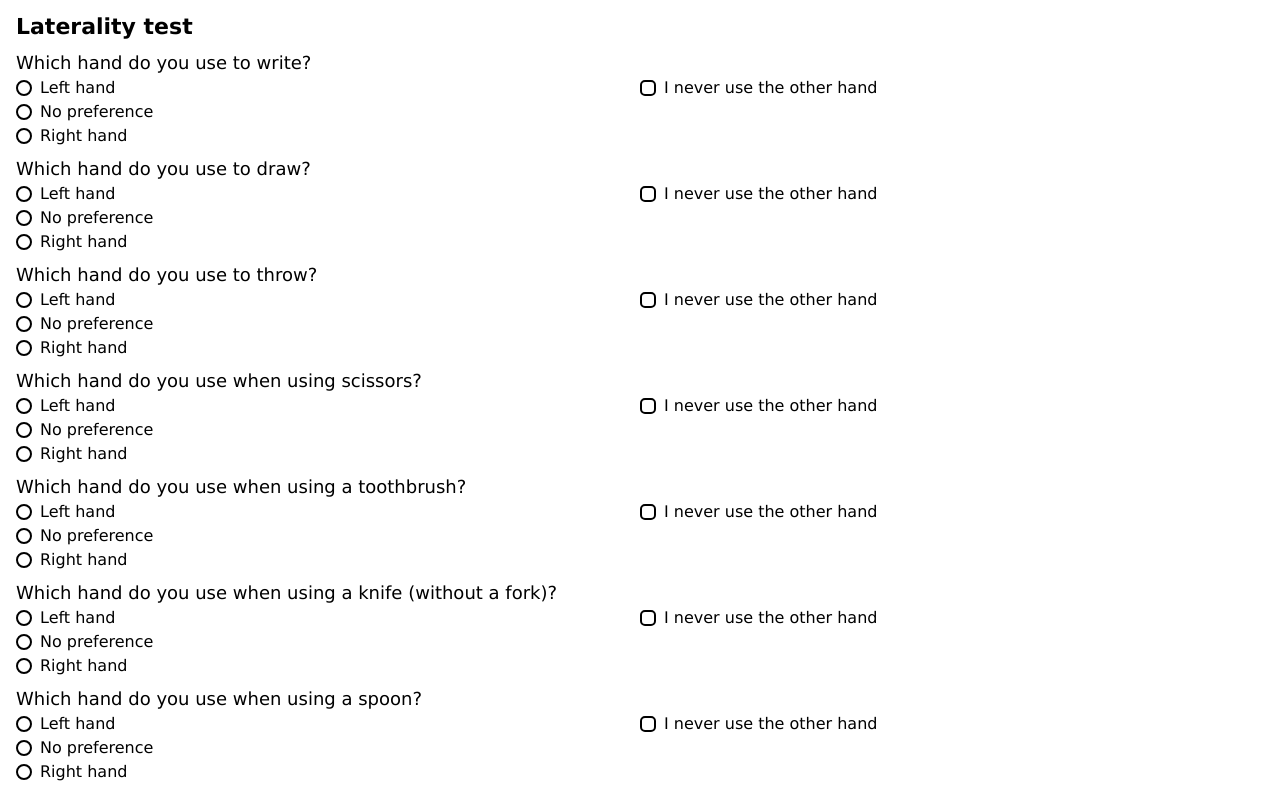
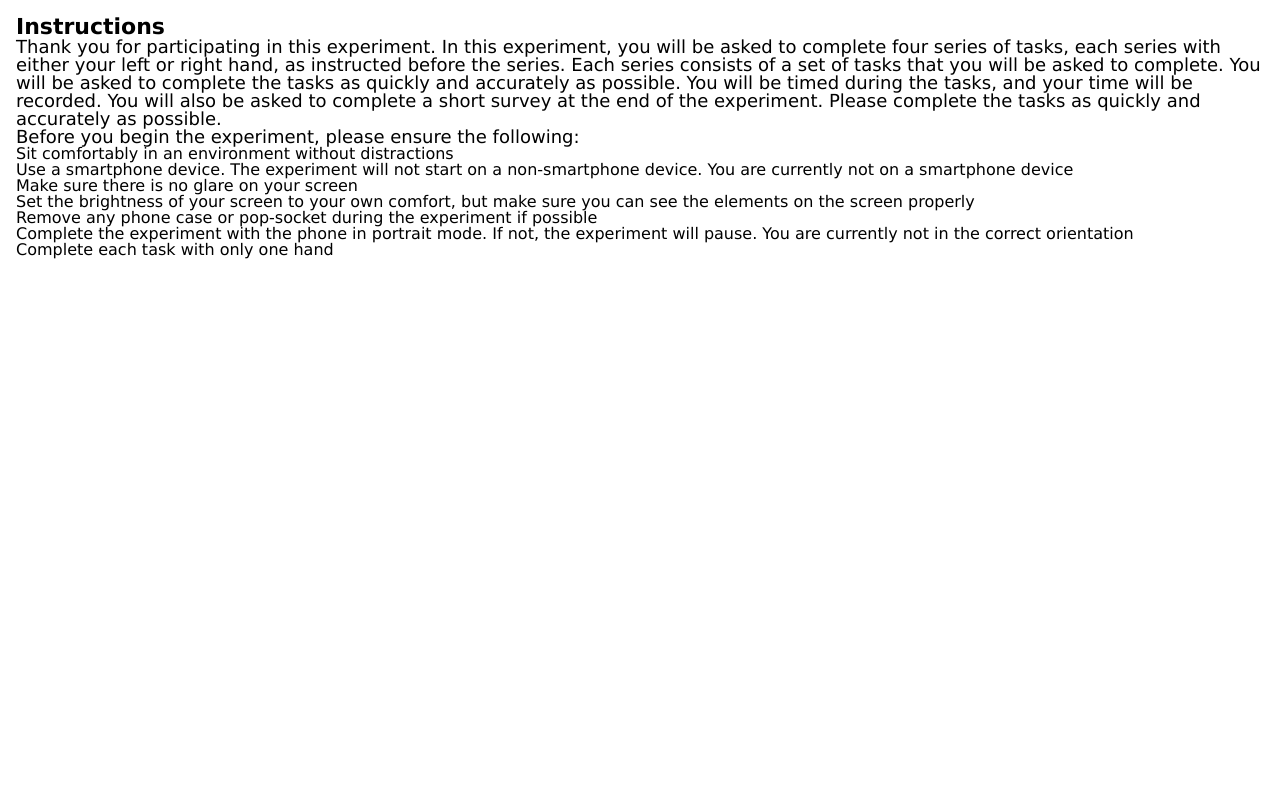
Before and after one commit to TiekieWiki/Thesis-Experiment, a Vue app in the folder thesis-experiment/: page / in a window 1280 px wide. Shown: the top 795 px of the page. Built offline with nearby package versions, Linux system fonts and the light colour scheme.

Commit message:
Check if correct device and orientation

```diff
--- a/thesis-experiment/src/components/start/StartInstructions.vue
+++ b/thesis-experiment/src/components/start/StartInstructions.vue
@@ -0,0 +1,45 @@
+<template>
+  <div class="start-instructions">
+    <h1>Instructions</h1>
+    <p>
+      Thank you for participating in this experiment. In this experiment, you
+      will be asked to complete four series of tasks, each series with either
+      your left or right hand, as instructed before the series. Each series
+      consists of a set of tasks that you will be asked to complete. You will be
+      asked to complete the tasks as quickly and accurately as possible. You
+      will be timed during the tasks, and your time will be recorded. You will
+      also be asked to complete a short survey at the end of the experiment.
+      Please complete the tasks as quickly and accurately as possible.
+    </p>
+    <p>Before you begin the experiment, please ensure the following:</p>
+    <ul>
+      <li>Sit comfortably in an environment without distractions</li>
+      <li>
+        Use a smartphone device. The experiment will not start on a
+        non-smartphone device. You are currently
+        {{ correctDeviceType() ? '' : 'not' }} on a smartphone device
+      </li>
+      <li>Make sure there is no glare on your screen</li>
+      <li>
+        Set the brightness of your screen to your own comfort, but make sure you
+        can see the elements on the screen properly
+      </li>
+      <li>
+        Remove any phone case or pop-socket during the experiment if possible
+      </li>
+      <li>
+        Complete the experiment with the phone in portrait mode. If not, the
+        experiment will pause. You are currently
+        {{ correctScreenOrientation() ? '' : 'not' }} in the correct orientation
+      </li>
+      <li>Complete each task with only one hand</li>
+    </ul>
+  </div>
+</template>
+
+<script setup lang="ts">
+import {
+  correctDeviceType,
+  correctScreenOrientation,
+} from '@/utils/logic/checkPhone'
+</script>
--- a/thesis-experiment/src/utils/logic/checkPhone.ts
+++ b/thesis-experiment/src/utils/logic/checkPhone.ts
@@ -0,0 +1,25 @@
+/**
+ * Check if the device is a mobile device
+ * @returns boolean of whether the device is a mobile device
+ */
+export function correctDeviceType(): boolean {
+  const regex =
+    /Mobi|Android|webOS|iPhone|iPad|iPod|BlackBerry|IEMobile|Opera Mini/i
+  if (regex.test(navigator.userAgent)) {
+    return true
+  } else {
+    return false
+  }
+}
+
+/**
+ * Check if the screen orientation is correct
+ * @returns boolean of whether the screen orientation is correct
+ */
+export function correctScreenOrientation(): boolean {
+  if (window.innerHeight > window.innerWidth) {
+    return true
+  } else {
+    return false
+  }
+}
--- a/thesis-experiment/src/views/StartView.vue
+++ b/thesis-experiment/src/views/StartView.vue
@@ -1,7 +1,7 @@
 <template>
-  <main class="start"><LateralityTest /></main>
+  <main class="start"><StartInstructions /></main>
 </template>
 
 <script setup lang="ts">
-import LateralityTest from '@/components/start/LateralityTest.vue'
+import StartInstructions from '@/components/start/StartInstructions.vue'
 </script>
```
